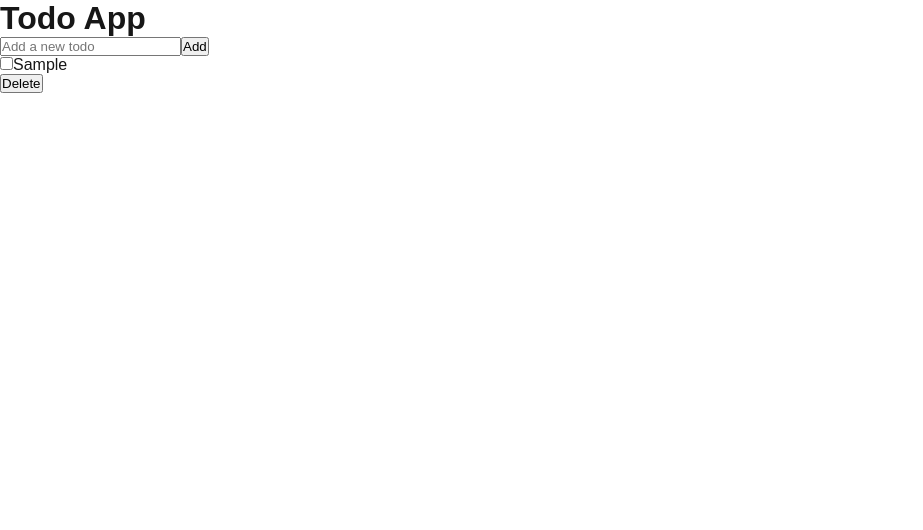
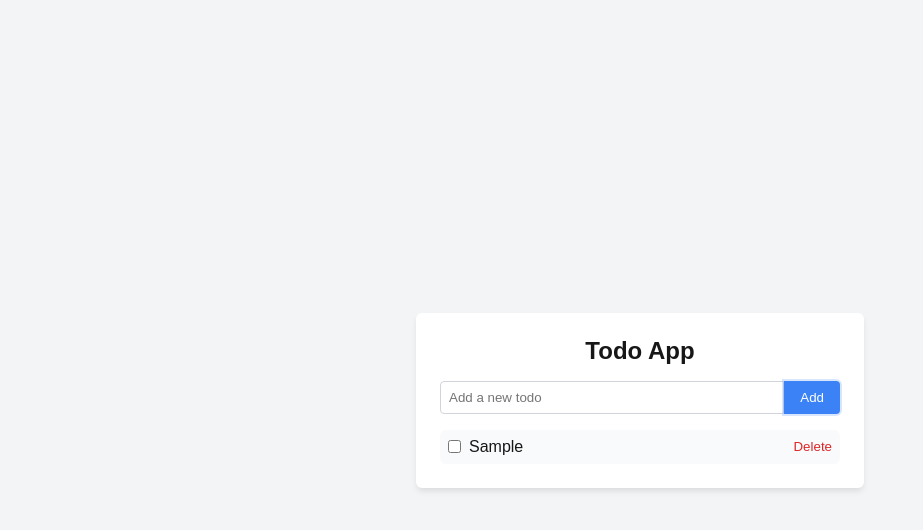
Before and after one commit to Nadiia-Kovalova-Pro/next-app, a Next.js app: page / in a window 1280 px wide. Both pictures are taken after typing "Sample" into the empty fields and a click on the button "Add". Shown: the top 530 px of the page, without its empty margins (0-923 px from the left). Built offline with nearby package versions, Linux system fonts and the light colour scheme.

Commit message:
Refactor Todo app: implement custom hook for state management, separate components for form and item, and enhance accessibility and styling

```diff
--- a/src/app/page.tsx
+++ b/src/app/page.tsx
@@ -1,81 +1,25 @@
 'use client';
 
-import { useState } from 'react';
-
-interface Todo {
-  id: number;
-  text: string;
-  completed: boolean;
-}
+import TodoItem from '../components/TodoItem';
+import TodoForm from '../components/TodoForm';
+import { useTodos } from '../hooks/useTodos';
+import styles from '../styles/TodoApp.module.css';
 
 export default function Home() {
-  const [todos, setTodos] = useState<Todo[]>([]);
-  const [input, setInput] = useState('');
-  const [error, setError] = useState('');
-
-  const addTodo = () => {
-    if (input.trim() && !todos.some(todo => todo.text === input.trim())) {
-      setTodos([...todos, { id: Date.now(), text: input, completed: false }]);
-      setInput('');
-      setError('');
-    } else if (todos.some(todo => todo.text === input.trim())) {
-      setError('Todo already exists!');
-    }
-  };
-
-  const toggleTodo = (id: number) => {
-    setTodos(todos.map(todo => todo.id === id ? { ...todo, completed: !todo.completed } : todo));
-  };
-
-  const deleteTodo = (id: number) => {
-    setTodos(todos.filter(todo => todo.id !== id));
-  };
+  const { todos, errorMessage, addTodo, toggleTodo, deleteTodo } = useTodos();
 
   return (
-    <div className="min-h-screen bg-gray-100 flex items-center justify-center p-4">
-      <div className="bg-white p-6 rounded-lg shadow-md w-full max-w-md">
-        <h1 className="text-2xl font-bold mb-4 text-center">Todo App</h1>
-        <div className="flex mb-4">
-          <input
-            type="text"
-            value={input}
-            onChange={(e) => setInput(e.target.value)}
-            placeholder="Add a new todo"
-            className="flex-1 p-2 border border-gray-300 rounded-l-md focus:outline-none focus:ring-2 focus:ring-blue-500"
-            onKeyPress={(e) => e.key === 'Enter' && addTodo()}
-          />
-          <button
-            onClick={addTodo}
-            className="bg-blue-500 text-white px-4 py-2 rounded-r-md hover:bg-blue-600 focus:outline-none focus:ring-2 focus:ring-blue-500"
-          >
-            Add
-          </button>
-        </div>
-        {error && <p className="text-red-500 mb-4">{error}</p>}
-        <ul className="space-y-2">
+    <main className={styles.container} role="main">
+      <div className={styles.card}>
+        <h1 className={styles.title}>Todo App</h1>
+        <TodoForm onAdd={addTodo} errorMessage={errorMessage} />
+        {/* List of todos */}
+        <ul className={styles.list} aria-label="List of todo items">
           {todos.map(todo => (
-            <li key={todo.id} className="flex items-center justify-between p-2 bg-gray-50 rounded-md">
-              <div className="flex items-center">
-                <input
-                  type="checkbox"
-                  checked={todo.completed}
-                  onChange={() => toggleTodo(todo.id)}
-                  className="mr-2"
-                />
-                <span className={todo.completed ? 'line-through text-gray-500' : ''}>
-                  {todo.text}
-                </span>
-              </div>
-              <button
-                onClick={() => deleteTodo(todo.id)}
-                className="text-red-500 hover:text-red-700 focus:outline-none"
-              >
-                Delete
-              </button>
-            </li>
+            <TodoItem key={todo.id} todo={todo} onToggle={toggleTodo} onDelete={deleteTodo} />
           ))}
         </ul>
       </div>
-    </div>
+    </main>
   );
 }
--- /dev/null
+++ b/src/components/TodoForm.tsx
@@ -0,0 +1,43 @@
+import { useState, FormEvent } from 'react';
+import styles from '../styles/TodoApp.module.css';
+
+interface TodoFormProps {
+  onAdd: (text: string) => boolean;
+  errorMessage?: string;
+}
+
+export default function TodoForm({ onAdd, errorMessage }: TodoFormProps) {
+  const [newTodoText, setNewTodoText] = useState('');
+
+  const handleSubmit = (e: FormEvent) => {
+    e.preventDefault();
+    const success = onAdd(newTodoText);
+    if (success) {
+      setNewTodoText('');
+    }
+  };
+
+  return (
+    <form onSubmit={handleSubmit}>
+      {/* Input section for adding new todos */}
+      <div className={styles.form}>
+        <input
+          type="text"
+          value={newTodoText}
+          onChange={(e) => setNewTodoText(e.target.value)}
+          placeholder="Add a new todo"
+          className={styles.input}
+          aria-label="New todo input"
+        />
+        <button
+          type="submit"
+          className={styles.button}
+        >
+          Add
+        </button>
+      </div>
+      {/* Error message display */}
+      {errorMessage && <p className={styles.error} role="alert">{errorMessage}</p>}
+    </form>
+  );
+}
--- /dev/null
+++ b/src/components/TodoItem.tsx
@@ -0,0 +1,39 @@
+import React from 'react';
+import { Todo } from '../types/todo';
+import styles from '../styles/TodoApp.module.css';
+
+interface TodoItemProps {
+  todo: Todo;
+  onToggle: (id: number) => void;
+  onDelete: (id: number) => void;
+}
+
+// Component for individual todo item
+function TodoItem({ todo, onToggle, onDelete }: TodoItemProps) {
+  return (
+    <li className={styles.item}>
+      <label className={styles.label}>
+        <input
+          type="checkbox"
+          checked={todo.completed}
+          onChange={() => onToggle(todo.id)}
+          className={styles.checkbox}
+          aria-label={`Mark "${todo.text}" as ${todo.completed ? 'incomplete' : 'complete'}`}
+        />
+        <span className={`${styles.text} ${todo.completed ? styles.completed : ''}`}>
+          {todo.text}
+        </span>
+      </label>
+      <button
+        type="button"
+        onClick={() => onDelete(todo.id)}
+        className={styles.deleteButton}
+        aria-label={`Delete "${todo.text}"`}
+      >
+        Delete
+      </button>
+    </li>
+  );
+}
+
+export default TodoItem;
--- /dev/null
+++ b/src/hooks/useTodos.ts
@@ -0,0 +1,54 @@
+import { useState } from 'react';
+import { Todo } from '../types/todo';
+
+export function useTodos() {
+  const [todos, setTodos] = useState<Todo[]>([]);
+  const [errorMessage, setErrorMessage] = useState('');
+
+  /**
+   * Adds a new todo if the input is not empty and not a duplicate.
+   * @returns true if the todo was added successfully, false otherwise
+   */
+  const addTodo = (text: string): boolean => {
+    const trimmedText = text.trim();
+    if (!trimmedText) {
+      setErrorMessage('Please enter a todo item.');
+      return false;
+    }
+
+    if (todos.some(todo => todo.text === trimmedText)) {
+      setErrorMessage('Todo already exists!');
+      return false;
+    }
+
+    setTodos(prevTodos => [...prevTodos, { id: Date.now(), text: trimmedText, completed: false }]);
+    setErrorMessage('');
+    return true;
+  };
+
+  /**
+   * Toggles the completion status of a todo.
+   */
+  const toggleTodo = (id: number) => {
+    setTodos(prevTodos =>
+      prevTodos.map(todo =>
+        todo.id === id ? { ...todo, completed: !todo.completed } : todo
+      )
+    );
+  };
+
+  /**
+   * Deletes a todo by its id.
+   */
+  const deleteTodo = (id: number) => {
+    setTodos(prevTodos => prevTodos.filter(todo => todo.id !== id));
+  };
+
+  return {
+    todos,
+    errorMessage,
+    addTodo,
+    toggleTodo,
+    deleteTodo,
+  };
+}
--- /dev/null
+++ b/src/styles/TodoApp.module.css
@@ -0,0 +1,118 @@
+.container {
+  min-height: 100vh;
+  background-color: #f3f4f6;
+  display: flex;
+  align-items: center;
+  justify-content: center;
+  padding: 1rem;
+}
+
+.card {
+  background-color: white;
+  padding: 1.5rem;
+  border-radius: 0.375rem;
+  box-shadow: 0 4px 6px -1px rgba(0, 0, 0, 0.1);
+  width: 100%;
+  max-width: 28rem;
+}
+
+.title {
+  font-size: 1.5rem;
+  font-weight: bold;
+  margin-bottom: 1rem;
+  text-align: center;
+}
+
+.form {
+  display: flex;
+  margin-bottom: 1rem;
+}
+
+.input {
+  flex: 1;
+  padding: 0.5rem;
+  border: 1px solid #d1d5db;
+  border-radius: 0.25rem 0 0 0.25rem;
+  outline: none;
+  transition: border-color 0.2s, box-shadow 0.2s;
+}
+
+.input:focus {
+  border-color: #3b82f6;
+  box-shadow: 0 0 0 2px rgba(59, 130, 246, 0.2);
+}
+
+.button {
+  background-color: #3b82f6;
+  color: white;
+  padding: 0.5rem 1rem;
+  border-radius: 0 0.25rem 0.25rem 0;
+  border: none;
+  cursor: pointer;
+  transition: background-color 0.2s;
+}
+
+.button:hover {
+  background-color: #2563eb;
+}
+
+.button:focus {
+  outline: none;
+  box-shadow: 0 0 0 2px rgba(59, 130, 246, 0.2);
+}
+
+.error {
+  color: #dc2626;
+  margin-bottom: 1rem;
+}
+
+.list {
+  display: flex;
+  flex-direction: column;
+  gap: 0.5rem;
+}
+
+.item {
+  display: flex;
+  align-items: center;
+  justify-content: space-between;
+  padding: 0.5rem;
+  background-color: #f9fafb;
+  border-radius: 0.375rem;
+}
+
+.label {
+  display: flex;
+  align-items: center;
+  flex: 1;
+}
+
+.checkbox {
+  margin-right: 0.5rem;
+}
+
+.text {
+  transition: all 0.3s;
+}
+
+.completed {
+  text-decoration: line-through;
+  color: #6b7280;
+}
+
+.deleteButton {
+  color: #dc2626;
+  border: none;
+  background: none;
+  cursor: pointer;
+  margin-left: 0.5rem;
+  transition: color 0.2s;
+}
+
+.deleteButton:hover {
+  color: #b91c1c;
+}
+
+.deleteButton:focus {
+  outline: none;
+}
--- /dev/null
+++ b/src/types/todo.ts
@@ -0,0 +1,5 @@
+export interface Todo {
+  id: number;
+  text: string;
+  completed: boolean;
+}
```
Also changed, not shown: 2 other files (tests, documents, lock files or other folders).
